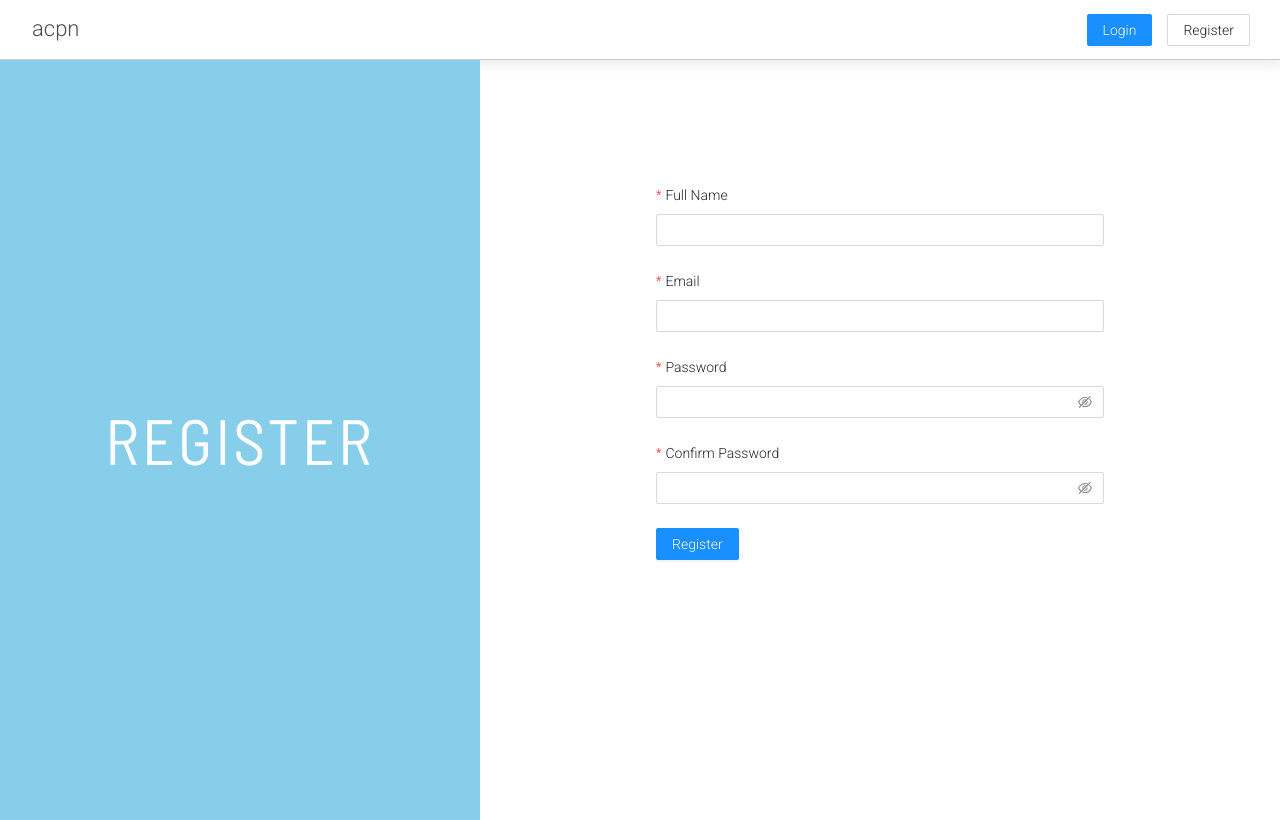
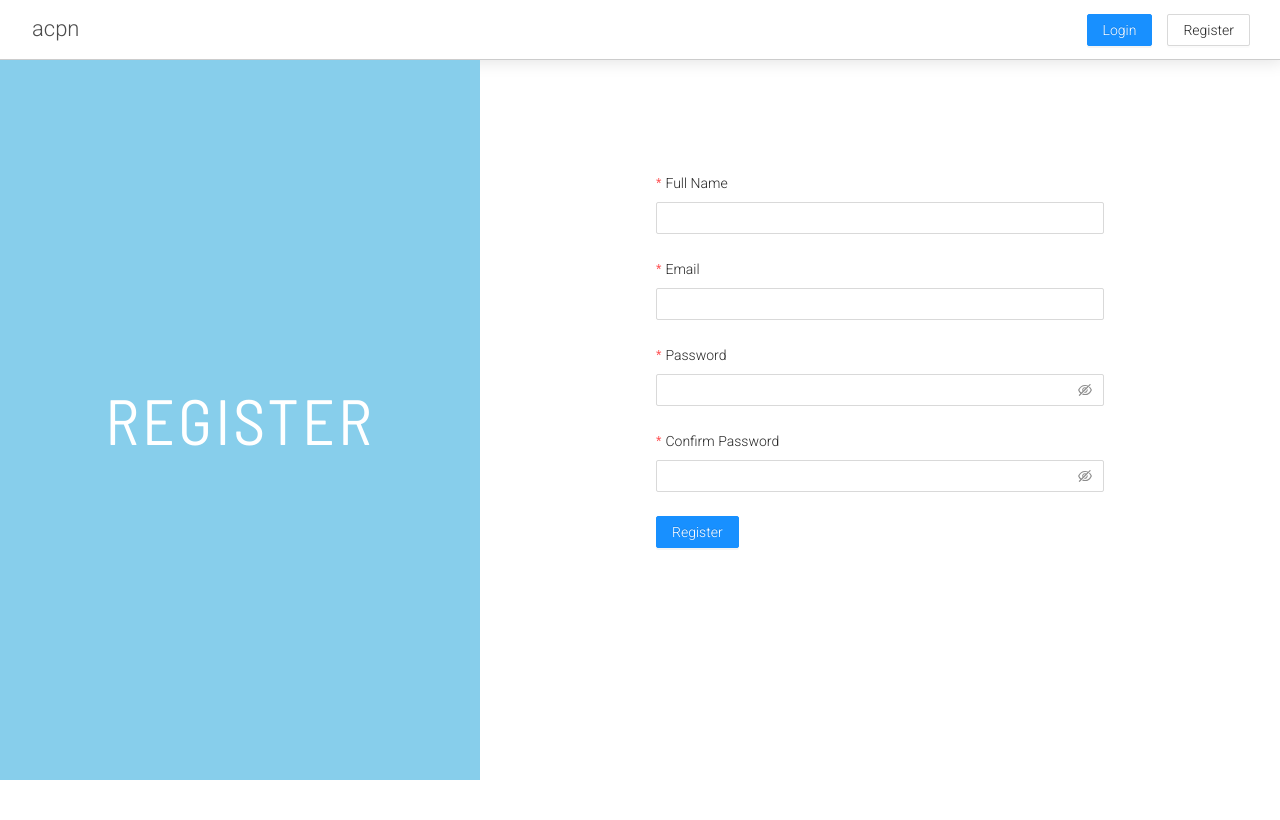
Before and after one commit to shahreaz0/ami-coding-pari-na, a React (Vite) app in the folder client/: page /register in a window 1280 px wide. Built offline with nearby package versions, Linux system fonts and the light colour scheme.

Commit message:
Style bug fix

```diff
--- a/client/src/components/LoginPage.css
+++ b/client/src/components/LoginPage.css
@@ -1,9 +1,9 @@
 .LoginPage {
-  height: 95vh;
+  height: 90vh;
 }
 
 .LoginPage-form {
-  margin: 6rem 11rem;
+  margin: 6rem 11rem 0 11rem;
   display: flex;
   flex-direction: column;
   justify-content: center;
--- a/client/src/components/RegisterPage.css
+++ b/client/src/components/RegisterPage.css
@@ -1,9 +1,9 @@
 .RegisterPage {
-  height: 95vh;
+  height: 90vh;
 }
 
 .RegisterPage-form {
-  margin: 6rem 11rem;
+  margin: 6rem 11rem 0 11rem;
   display: flex;
   flex-direction: column;
   justify-content: center;
--- a/client/src/index.css
+++ b/client/src/index.css
@@ -6,7 +6,7 @@ body {
   font-family: "Roboto", sans-serif;
   -webkit-font-smoothing: antialiased;
   -moz-osx-font-smoothing: grayscale;
-  overflow: hidden;
+  overflow-x: hidden;
 }
 
 code {
```
